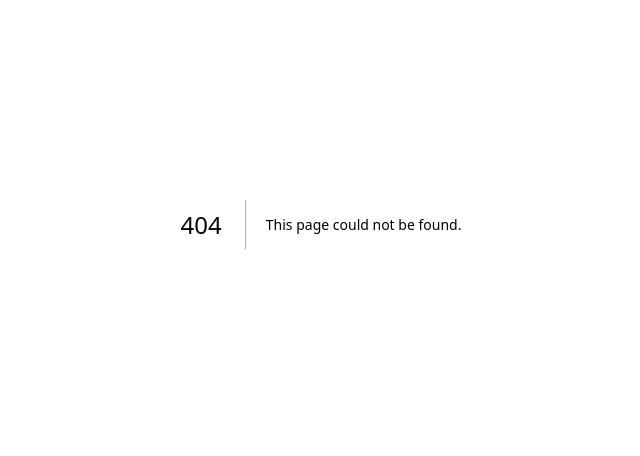
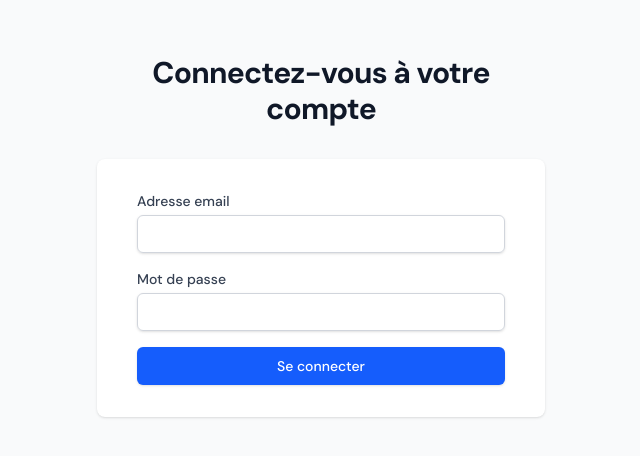
Before and after one commit to prodigelec/prodigestionv2, a Next.js app: page /login in a window 1280 px wide. Before the commit this address had no page. Shown: the part 176-632 px from the top of the page, without its empty margins (319-959 px from the left). Built offline with nearby package versions, Linux system fonts and the light colour scheme; no server answers.

Commit message:
feat(auth): create login page with Joi validation

```diff
--- a/package.json
+++ b/package.json
@@ -12,13 +12,13 @@
     "@prisma/adapter-pg": "^7.8.0",
     "@prisma/client": "7.8.0",
     "bcryptjs": "^3.0.3",
+    "joi": "^18.1.2",
     "next": "16.2.4",
     "pg": "^8.20.0",
     "prisma": "7.8.0",
     "react": "19.2.4",
     "react-dom": "19.2.4",
-    "sonner": "^2.0.7",
-    "zod": "^4.3.6"
+    "sonner": "^2.0.7"
   },
   "devDependencies": {
     "@tailwindcss/postcss": "^4",
--- /dev/null
+++ b/src/app/actions/auth.ts
@@ -0,0 +1,68 @@
+"use server";
+
+import { loginSchema } from "@/app/lib/validations/auth";
+import { prisma } from "@/app/lib/db";
+import bcrypt from "bcryptjs";
+import { createSession } from "@/app/lib/session";
+import { redirect } from "next/navigation";
+
+export type ActionState = {
+  error?: string;
+  fieldErrors?: Record<string, string>;
+  success?: boolean;
+};
+
+export async function loginAction(
+  prevState: ActionState | null,
+  formData: FormData
+): Promise<ActionState> {
+  const email = formData.get("email") as string;
+  const password = formData.get("password") as string;
+
+  // Validation Joi côté serveur
+  const { error, value } = loginSchema.validate(
+    { email, password },
+    { abortEarly: false }
+  );
+
+  if (error) {
+    const fieldErrors: Record<string, string> = {};
+    error.details.forEach((detail) => {
+      if (detail.context?.key) {
+        fieldErrors[detail.context.key] = detail.message;
+      }
+    });
+
+    return {
+      error: "Données invalides.",
+      fieldErrors,
+    };
+  }
+
+  try {
+    // 1. Vérifier si l'utilisateur existe
+    const user = await prisma.user.findUnique({
+      where: { email: value.email },
+    });
+
+    if (!user) {
+      return { error: "Email ou mot de passe incorrect." };
+    }
+
+    // 2. Vérifier le mot de passe
+    const passwordMatch = await bcrypt.compare(value.password, user.password);
+
+    if (!passwordMatch) {
+      return { error: "Email ou mot de passe incorrect." };
+    }
+
+    // 3. Créer la session
+    await createSession(user.id);
+  } catch (error) {
+    console.error("Erreur lors de la connexion:", error);
+    return { error: "Une erreur est survenue lors de la connexion." };
+  }
+
+  // Redirection après succès
+  redirect("/dashboard");
+}
--- /dev/null
+++ b/src/app/lib/validations/auth.ts
@@ -0,0 +1,19 @@
+import Joi from 'joi';
+
+export const loginSchema = Joi.object({
+  email: Joi.string().email({ tlds: { allow: false } }).required().messages({
+    'string.empty': 'L\'adresse email est requise.',
+    'string.email': 'Veuillez entrer une adresse email valide.',
+    'any.required': 'L\'adresse email est requise.',
+  }),
+  password: Joi.string().min(6).required().messages({
+    'string.empty': 'Le mot de passe est requis.',
+    'string.min': 'Le mot de passe doit contenir au moins 6 caractères.',
+    'any.required': 'Le mot de passe est requis.',
+  }),
+});
+
+export type LoginInput = {
+  email?: string;
+  password?: string;
+};
--- /dev/null
+++ b/src/app/login/page.tsx
@@ -0,0 +1,24 @@
+import { LoginForm } from "@/components/auth/login-form";
+
+export const metadata = {
+  title: "Connexion | Prodigestion",
+  description: "Connectez-vous à votre espace Prodigestion",
+};
+
+export default function LoginPage() {
+  return (
+    <div className="flex min-h-screen flex-col justify-center py-12 sm:px-6 lg:px-8 bg-gray-50">
+      <div className="sm:mx-auto sm:w-full sm:max-w-md">
+        <h2 className="mt-6 text-center text-3xl font-bold tracking-tight text-gray-900">
+          Connectez-vous à votre compte
+        </h2>
+      </div>
+
+      <div className="mt-8 sm:mx-auto sm:w-full sm:max-w-md">
+        <div className="bg-white py-8 px-4 shadow sm:rounded-lg sm:px-10">
+          <LoginForm />
+        </div>
+      </div>
+    </div>
+  );
+}
--- /dev/null
+++ b/src/components/auth/login-form.tsx
@@ -0,0 +1,110 @@
+"use client";
+
+import { useActionState, useEffect, useState } from "react";
+import { loginAction } from "@/app/actions/auth";
+import { loginSchema } from "@/app/lib/validations/auth";
+import { toast } from "sonner";
+
+export function LoginForm() {
+  const [state, formAction, isPending] = useActionState(loginAction, null);
+  const [clientErrors, setClientErrors] = useState<Record<string, string>>({});
+
+  useEffect(() => {
+    if (state?.error) {
+      toast.error(state.error);
+    }
+  }, [state]);
+
+  const handleSubmit = (e: React.FormEvent<HTMLFormElement>) => {
+    e.preventDefault();
+    const formData = new FormData(e.currentTarget);
+    const email = formData.get("email") as string;
+    const password = formData.get("password") as string;
+
+    // Validation Joi côté client
+    const { error } = loginSchema.validate(
+      { email, password },
+      { abortEarly: false }
+    );
+
+    if (error) {
+      const newErrors: Record<string, string> = {};
+      error.details.forEach((detail) => {
+        if (detail.context?.key) {
+          newErrors[detail.context.key] = detail.message;
+        }
+      });
+      setClientErrors(newErrors);
+      return;
+    }
+
+    setClientErrors({});
+
+    // Si la validation passe, on lance la Server Action
+    formAction(formData);
+  };
+
+  const errors = { ...clientErrors, ...state?.fieldErrors };
+
+  return (
+    <form onSubmit={handleSubmit} className="space-y-4 w-full max-w-md">
+      <div>
+        <label
+          htmlFor="email"
+          className="block text-sm font-medium text-gray-700"
+        >
+          Adresse email
+        </label>
+        <div className="mt-1">
+          <input
+            id="email"
+            name="email"
+            type="email"
+            autoComplete="email"
+            disabled={isPending}
+            className={`block w-full appearance-none rounded-md border px-3 py-2 placeholder-gray-400 shadow-sm focus:border-blue-500 focus:outline-none focus:ring-blue-500 sm:text-sm ${
+              errors.email ? "border-red-300" : "border-gray-300"
+            }`}
+          />
+        </div>
+        {errors.email && (
+          <p className="mt-2 text-sm text-red-600">{errors.email}</p>
+        )}
+      </div>
+
+      <div>
+        <label
+          htmlFor="password"
+          className="block text-sm font-medium text-gray-700"
+        >
+          Mot de passe
+        </label>
+        <div className="mt-1">
+          <input
+            id="password"
+            name="password"
+            type="password"
+            autoComplete="current-password"
+            disabled={isPending}
+            className={`block w-full appearance-none rounded-md border px-3 py-2 placeholder-gray-400 shadow-sm focus:border-blue-500 focus:outline-none focus:ring-blue-500 sm:text-sm ${
+              errors.password ? "border-red-300" : "border-gray-300"
+            }`}
+          />
+        </div>
+        {errors.password && (
+          <p className="mt-2 text-sm text-red-600">{errors.password}</p>
+        )}
+      </div>
+
+      <div>
+        <button
+          type="submit"
+          disabled={isPending}
+          className="flex w-full justify-center rounded-md border border-transparent bg-blue-600 py-2 px-4 text-sm font-medium text-white shadow-sm hover:bg-blue-700 focus:outline-none focus:ring-2 focus:ring-blue-500 focus:ring-offset-2 disabled:opacity-50 disabled:cursor-not-allowed"
+        >
+          {isPending ? "Connexion..." : "Se connecter"}
+        </button>
+      </div>
+    </form>
+  );
+}
```
Also changed, not shown: 1 other file (tests, documents, lock files or other folders).
